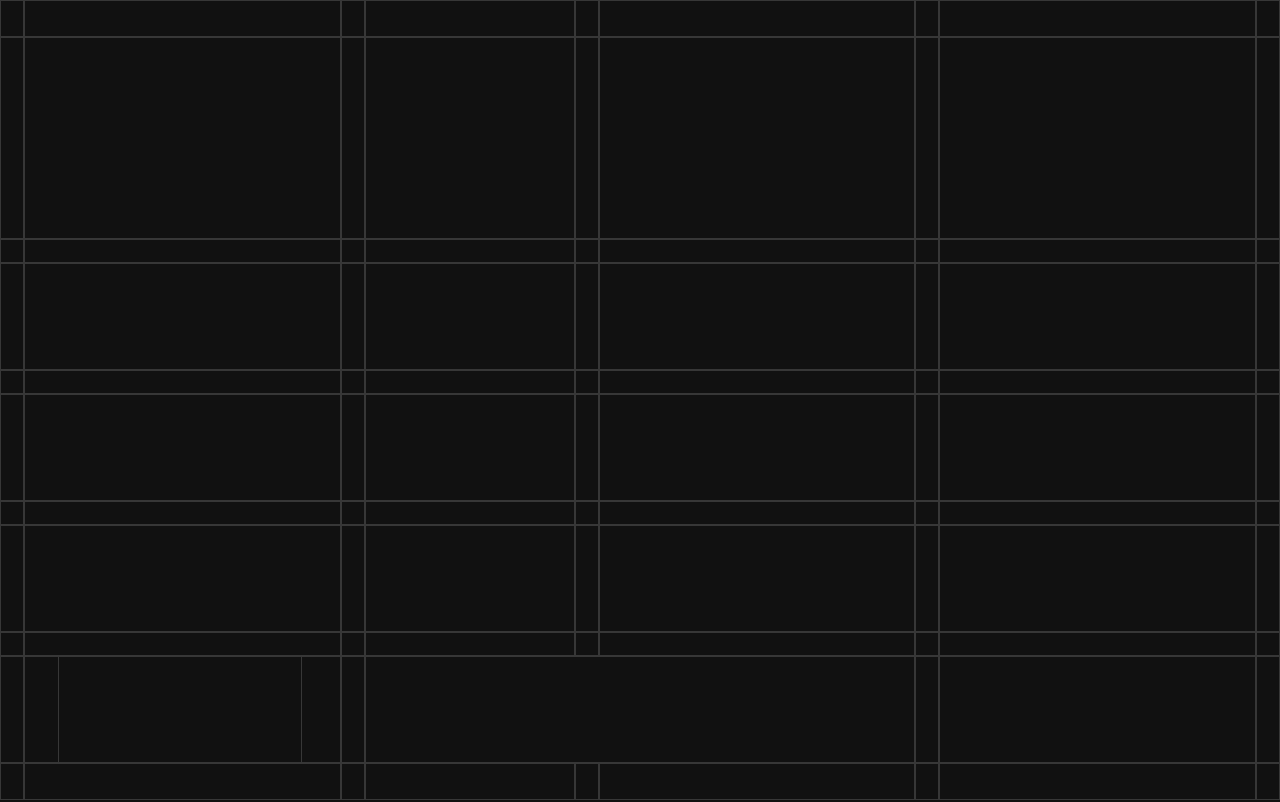
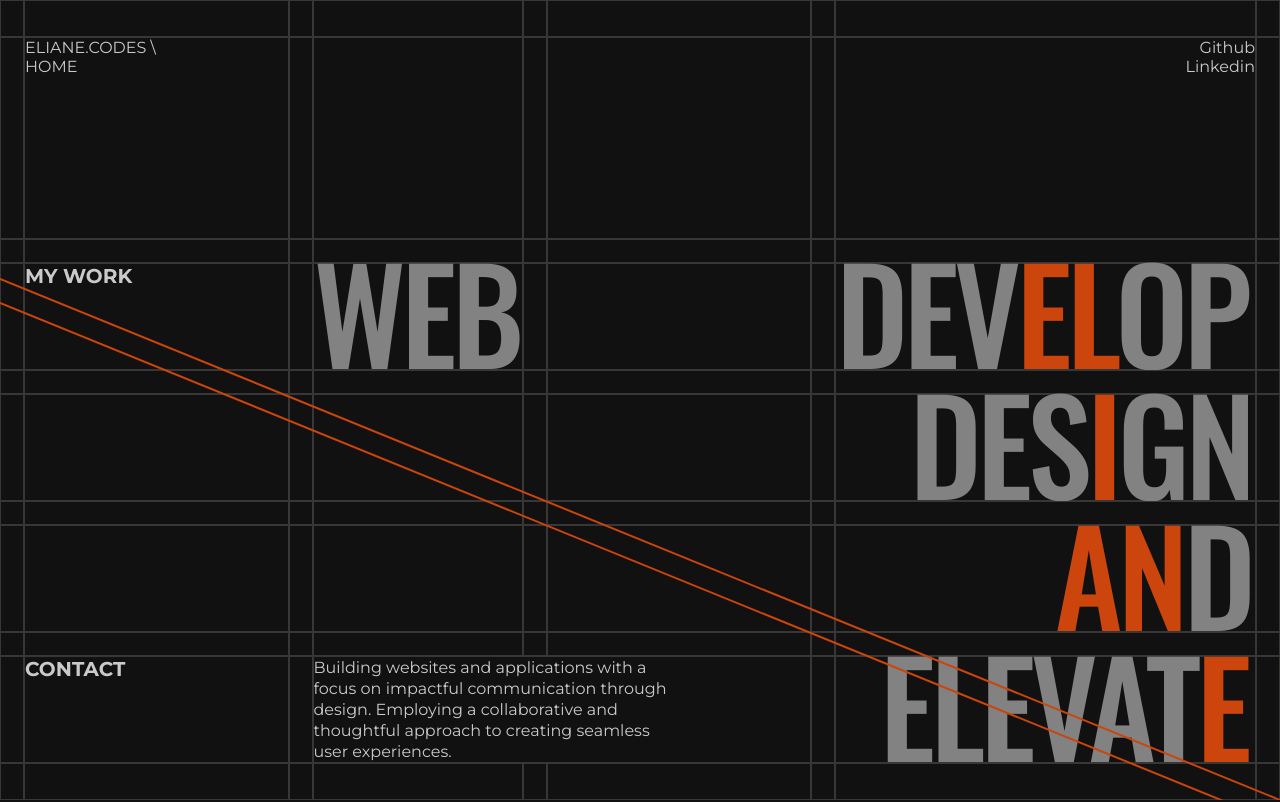
Before and after one commit to ElianeV/eliane.codes, a Next.js app: page / in a window 1280 px wide. Shown: the top 802 px of the page. Built offline with nearby package versions, Linux system fonts and the light colour scheme.

Commit message:
Fix positionfront to relative instead of absolute. Largers screens grids split apart otherwise

```diff
--- a/public/components/grid.js
+++ b/public/components/grid.js
@@ -47,8 +47,8 @@ function Grid({ infront }) {
         className={infront ? styles.bordertransparent : styles.borderdelay1}
       ></div>
       <div className={infront ? styles.bordertransparent : styles.borderdelay8}>
-        {/* ELIANE.CODES \<br />
-        HOME */}
+        ELIANE.CODES \<br />
+        HOME
       </div>
       <div
         className={infront ? styles.bordertransparent : styles.borderdelay8}
@@ -69,8 +69,8 @@ function Grid({ infront }) {
         className={infront ? styles.bordertransparent : styles.borderdelay8}
         style={{ textAlign: "right" }}
       >
-        {/* Github <br />
-        Linkedin */}
+        Github <br />
+        Linkedin
       </div>
       <div
         className={infront ? styles.bordertransparent : styles.borderdelay8}
@@ -116,7 +116,7 @@ function Grid({ infront }) {
           infront ? styles.bordertransparent : styles.borderdelay4
         } ${styles.navigationelement}`}
       >
-        {/* MY WORK */}
+        MY WORK
       </div>
       <div
         className={infront ? styles.bordertransparent : styles.borderdelay8}
@@ -126,7 +126,7 @@ function Grid({ infront }) {
           infront ? styles.bordertransparent : styles.borderdelay5
         } ${styles.tagline} ${oswald.className}`}
       >
-        {/* WEB */}
+        WEB
       </div>
       <div
         className={infront ? styles.bordertransparent : styles.borderdelay6}
@@ -143,7 +143,7 @@ function Grid({ infront }) {
         } ${styles.tagline} ${oswald.className}`}
         style={{ paddingRight: "8px" }}
       >
-        {/* DEV<span style={{ color: "#CB450C" }}>EL</span>OP */}
+        DEV<span style={{ color: "#CB450C" }}>EL</span>OP
       </div>
       <div
         className={infront ? styles.bordertransparent : styles.borderdelay2}
@@ -208,7 +208,7 @@ function Grid({ infront }) {
         } ${styles.tagline} ${oswald.className}`}
         style={{ textAlign: "right", paddingRight: "4px" }}
       >
-        {/* DES<span style={{ color: "#CB450C" }}>I</span>GN */}
+        DES<span style={{ color: "#CB450C" }}>I</span>GN
       </div>
       <div
         className={infront ? styles.bordertransparent : styles.borderdelay6}
@@ -273,7 +273,7 @@ function Grid({ infront }) {
         } ${styles.tagline} ${oswald.className}`}
         style={{ textAlign: "right", paddingRight: "4px" }}
       >
-        {/* <span style={{ color: "#CB450C" }}>AN</span>D */}
+        <span style={{ color: "#CB450C" }}>AN</span>D
       </div>
       <div
         className={infront ? styles.bordertransparent : styles.borderdelay5}
@@ -319,7 +319,7 @@ function Grid({ infront }) {
           infront ? styles.bordertransparent : styles.borderdelay8
         } ${styles.navigationelement}`}
       >
-        {/* <a href="mailto:eliane.vdc@protonmail.com">CONTACT</a> */}
+        <a href="mailto:eliane.vdc@protonmail.com">CONTACT</a>
       </div>
       <div
         className={infront ? styles.bordertransparent : styles.borderdelay4}
@@ -330,13 +330,21 @@ function Grid({ infront }) {
         }`}
       >
         <div style={{ maxWidth: "370px" }}>
-          {/* Building websites and applications with a focus on impactful
+          Building websites and applications with a focus on impactful
           communication through design. Employing a collaborative and thoughtful
-          approach to creating seamless user experiences. */}
+          approach to creating seamless user experiences.
         </div>
       </div>
-      <div className={`${styles.biography} ${styles.borderdelay6}`}></div>
-      <div className={`${styles.biography} ${styles.borderdelay6}`}></div>
+      <div
+        className={`${styles.biography} ${
+          infront ? styles.bordertransparent : styles.borderdelay6
+        }`}
+      ></div>
+      <div
+        className={`${styles.biography} ${
+          infront ? styles.bordertransparent : styles.borderdelay6
+        }`}
+      ></div>
       <div
         className={infront ? styles.bordertransparent : styles.borderdelay1}
       ></div>
@@ -346,7 +354,7 @@ function Grid({ infront }) {
         } ${styles.tagline} ${oswald.className}`}
         style={{ textAlign: "right", paddingRight: "8px" }}
       >
-        {/* ELEVAT<span style={{ color: "#CB450C" }}>E</span> */}
+        ELEVAT<span style={{ color: "#CB450C" }}>E</span>
       </div>
       <div
         className={infront ? styles.bordertransparent : styles.borderdelay4}
--- a/src/app/page.module.css
+++ b/src/app/page.module.css
@@ -4,7 +4,7 @@
   width: 100%;
   height: 561px;
   z-index: 2;
-  animation: fadeInDiv 15s linear 1 forwards;
+  animation: fadeInDiv 2s linear 1 forwards;
 }
 
 .svg {
@@ -54,7 +54,7 @@
   z-index: 1;
 }
 .positionfront {
-  position: absolute;
+  position: relative;
   bottom: 0;
   z-index: 3;
 }
@@ -122,7 +122,7 @@
   0% {
     opacity: 0;
   }
-  75% {
+  90% {
     opacity: 0;
   }
   100% {
```
